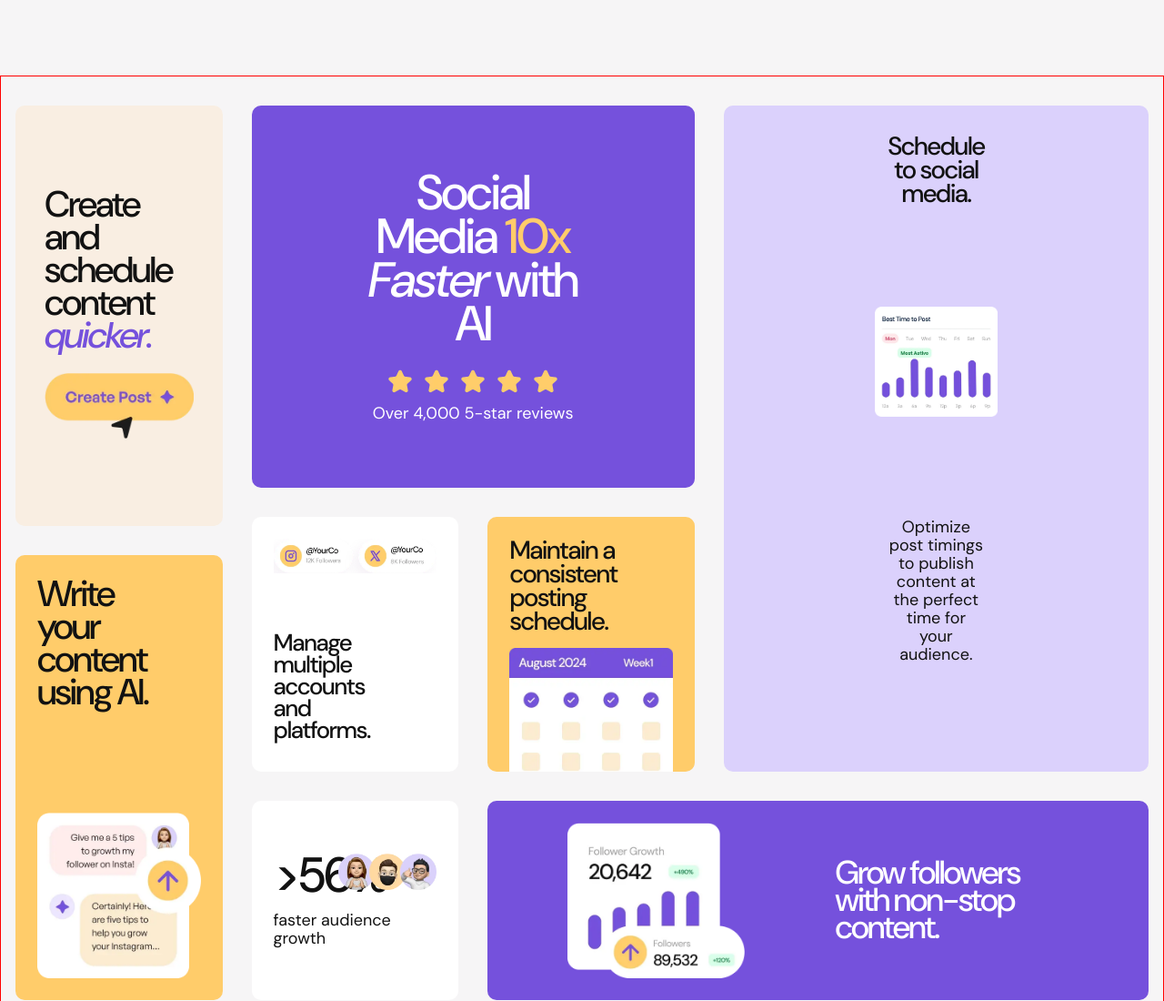
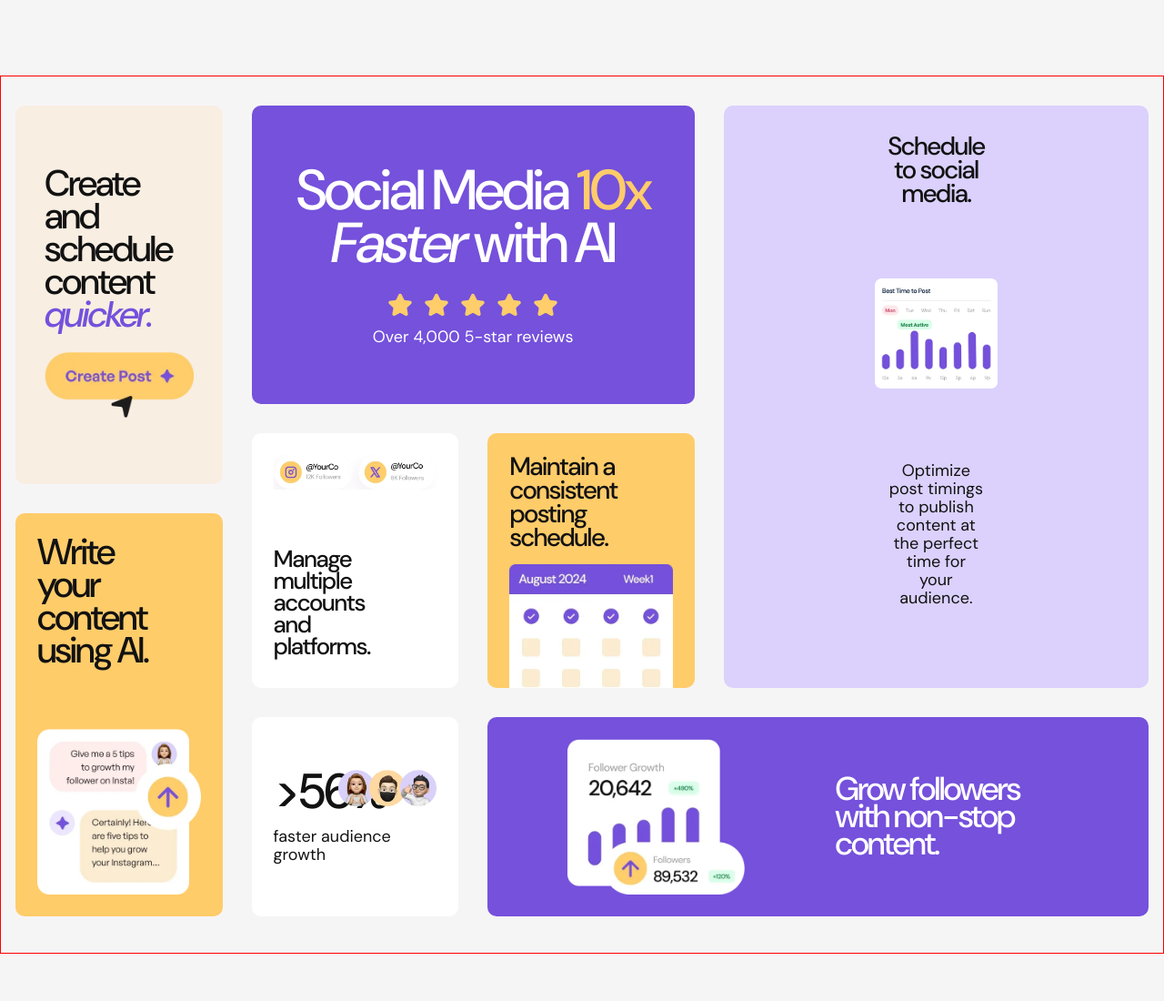
Before and after one commit to slavon213/bento-grid, a plain HTML site: page index.html in a window 1280 px wide. Shown: the top 1100 px of the page at 91% size. Drawn offline with Linux system fonts and the light colour scheme.

Commit message:
add style to .social desktop

```diff
--- a/css/style.css
+++ b/css/style.css
@@ -457,6 +457,15 @@ h2 {
 
     .social-media {
         grid-column: 1/3;
+        padding-inline: var(--spacing-400);
+        padding-block: calc(2 * var(--spacing-400) );
+        h2 {
+            margin-block-end: var(--spacing-300);
+
+            font-size: 62px;
+            line-height: 58px;
+            letter-spacing: -3px;
+        }
     }
 
     .schedule {
```
